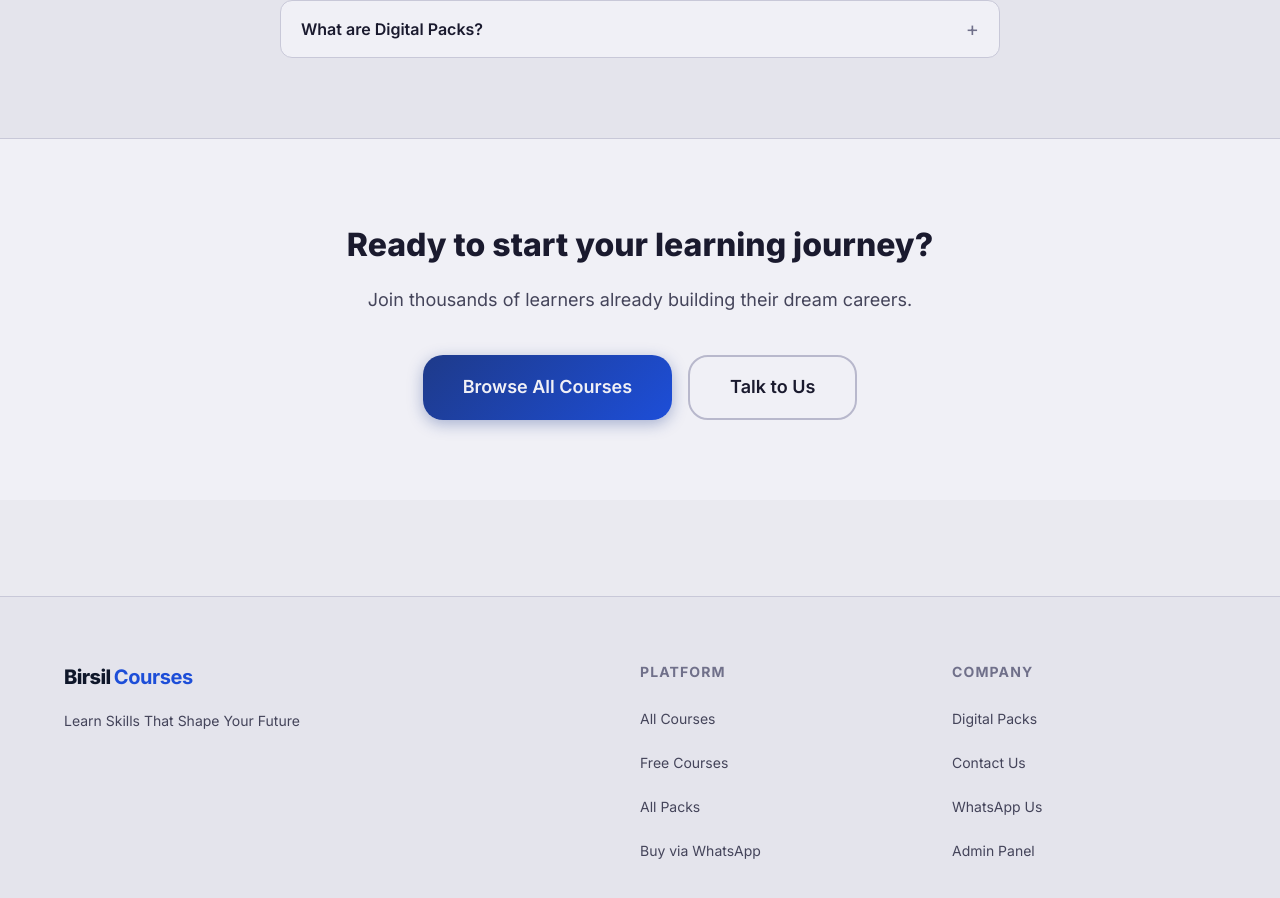
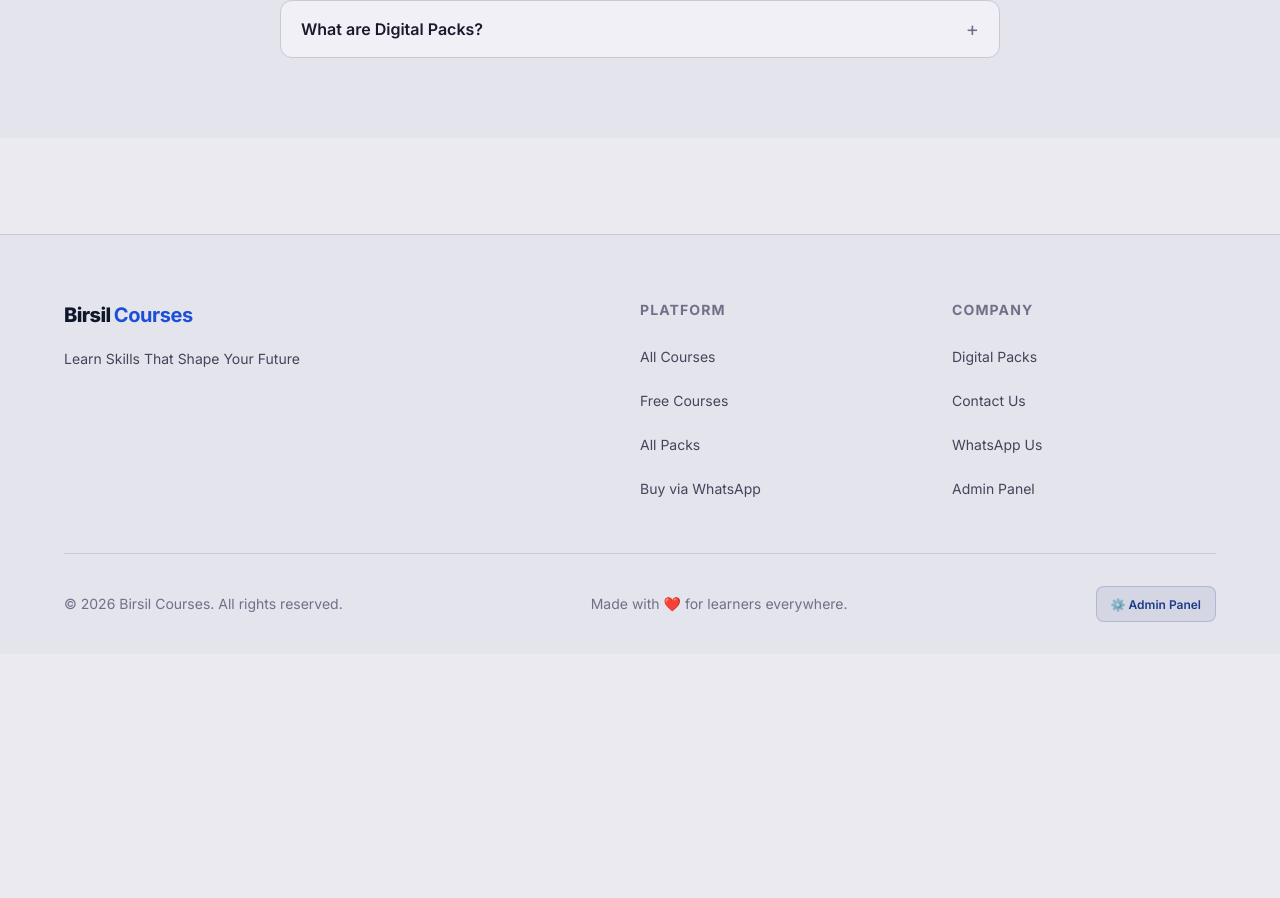
Before and after one commit to maxin3820-jpg/BC, a React (Vite) app: page / in a window 1280 px wide. Shown: the part 3616-4514 px from the top of the page. After the commit the page ends 4270 px from the top, so only its background shows below. Built offline with nearby package versions, Linux system fonts and the light colour scheme; no server answers.

Commit message:
remove: Delete CTA banner section from homepage

```diff
--- a/src/pages/Home.jsx
+++ b/src/pages/Home.jsx
@@ -165,20 +165,6 @@ const Home = () => {
         </div>
       </section>
 
-      {/* ===== CTA BANNER ===== */}
-      <section className="cta-banner">
-        <div className="container">
-          <div className="cta-content">
-            <h2>Ready to start your learning journey?</h2>
-            <p>Join thousands of learners already building their dream careers.</p>
-            <div className="cta-actions">
-              <Link to="/courses" className="btn btn-primary btn-lg">Browse All Courses</Link>
-              <Link to="/contact" className="btn btn-secondary btn-lg">Talk to Us</Link>
-            </div>
-          </div>
-        </div>
-      </section>
-
     </div>
   )
 }
```
